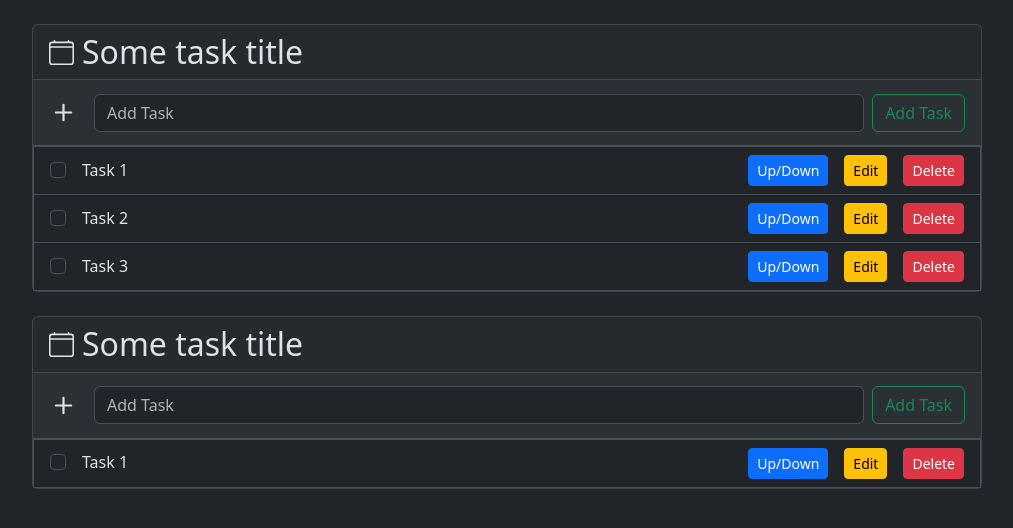
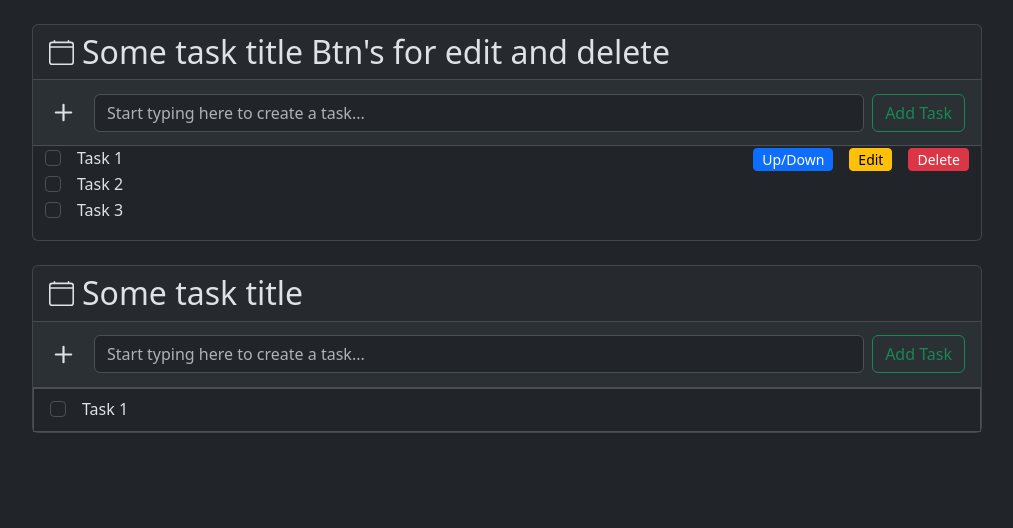
Before and after one commit to Anderli-dev/Test_RenovateHub, a Django app: page / in a window 1280 px wide. Shown: the top 528 px of the page, without its empty margins (133-1146 px from the left). Run offline with Django 5.2, Linux system fonts and the light colour scheme.

Commit message:
changed cascade of tasks

```diff
--- a/task_manager/templates/home.html
+++ b/task_manager/templates/home.html
@@ -8,6 +8,8 @@
                         <path d="M3.5 0a.5.5 0 0 1 .5.5V1h8V.5a.5.5 0 0 1 1 0V1h1a2 2 0 0 1 2 2v11a2 2 0 0 1-2 2H2a2 2 0 0 1-2-2V3a2 2 0 0 1 2-2h1V.5a.5.5 0 0 1 .5-.5M2 2a1 1 0 0 0-1 1v1h14V3a1 1 0 0 0-1-1zm13 3H1v9a1 1 0 0 0 1 1h12a1 1 0 0 0 1-1z"/>
                     </svg>
                     <h2 class="mb-0">Some task title</h2>
+
+                    <h2 class="mb-0">Btn's for edit and delete</h2>
                 </div>
 
                 <nav class="card-header bg-body-tertiary ps-0">
@@ -19,7 +21,7 @@
                         </button>
 
                         <form class="flex-grow-1 me-2">
-                            <input class="form-control col-sm" type="search" placeholder="Add Task" aria-label="Add Task">
+                            <input class="form-control col-sm" type="search" placeholder="Start typing here to create a task..." aria-label="Add Task">
                         </form>
 
                         <button class="btn btn-outline-success" type="submit">Add Task</button>
@@ -27,8 +29,8 @@
                 </nav>
 
                 <div >
-                    <ul class="list-group rounded-0">
-                        <li class="list-group-item d-flex align-items-center justify-content-between">
+                    <ul class="container d-flex flex-column">
+                        <li class="d-flex align-items-center justify-content-between">
                             <div class="form-check">
                                 <input class="form-check-input" type="checkbox" id="item1">
                                 <label class="form-check-label ms-2" for="item1">
@@ -36,38 +38,28 @@
                                 </label>
                                 </div>
                             <div class="d-flex gap-3">
-                                <button class="btn btn-sm btn-primary action-btn" data-action="edit" data-id="1">Up/Down</button>
-                                <button class="btn btn-sm btn-warning action-btn" data-action="archive" data-id="1">Edit</button>
-                                <button class="btn btn-sm btn-danger action-btn" data-action="delete" data-id="1">Delete</button>
+                                <button class="btn btn-sm btn-primary action-btn" style="--bs-btn-padding-y: 0;" data-action="edit" data-id="1">Up/Down</button>
+                                <button class="btn btn-sm btn-warning action-btn" style="--bs-btn-padding-y: 0;" data-action="archive" data-id="1">Edit</button>
+                                <button class="btn btn-sm btn-danger action-btn" style="--bs-btn-padding-y: 0;" data-action="delete" data-id="1">Delete</button>
                             </div>
                         </li>
 
-                        <li class="list-group-item d-flex align-items-center justify-content-between">
+                        <li class="d-flex align-items-center justify-content-between">
                             <div class="form-check">
                                 <input class="form-check-input" type="checkbox" id="item1">
                                 <label class="form-check-label ms-2" for="item1">
                                     Task 2
                                 </label>
                                 </div>
-                            <div class="d-flex gap-3">
-                                <button class="btn btn-sm btn-primary action-btn" data-action="edit" data-id="1">Up/Down</button>
-                                <button class="btn btn-sm btn-warning action-btn" data-action="archive" data-id="1">Edit</button>
-                                <button class="btn btn-sm btn-danger action-btn" data-action="delete" data-id="1">Delete</button>
-                            </div>
                         </li>
 
-                        <li class="list-group-item d-flex align-items-center justify-content-between">
+                        <li class="d-flex align-items-center justify-content-between">
                             <div class="form-check">
                                 <input class="form-check-input" type="checkbox" id="item1">
                                 <label class="form-check-label ms-2" for="item1">
                                     Task 3
                                 </label>
                                 </div>
-                            <div class="d-flex gap-3">
-                                <button class="btn btn-sm btn-primary action-btn" data-action="edit" data-id="1">Up/Down</button>
-                                <button class="btn btn-sm btn-warning action-btn" data-action="archive" data-id="1">Edit</button>
-                                <button class="btn btn-sm btn-danger action-btn" data-action="delete" data-id="1">Delete</button>
-                            </div>
                         </li>
                     </ul>
                 </div>
@@ -91,7 +83,7 @@
                         </button>
 
                         <form class="flex-grow-1 me-2">
-                            <input class="form-control col-sm" type="search" placeholder="Add Task" aria-label="Add Task">
+                            <input class="form-control col-sm" type="search" placeholder="Start typing here to create a task..." aria-label="Add Task">
                         </form>
 
                         <button class="btn btn-outline-success" type="submit">Add Task</button>
@@ -107,11 +99,6 @@
                                     Task 1
                                 </label>
                                 </div>
-                            <div class="d-flex gap-3">
-                                <button class="btn btn-sm btn-primary action-btn" data-action="edit" data-id="1">Up/Down</button>
-                                <button class="btn btn-sm btn-warning action-btn" data-action="archive" data-id="1">Edit</button>
-                                <button class="btn btn-sm btn-danger action-btn" data-action="delete" data-id="1">Delete</button>
-                            </div>
                         </li>
                     </ul>
                 </div>
```
